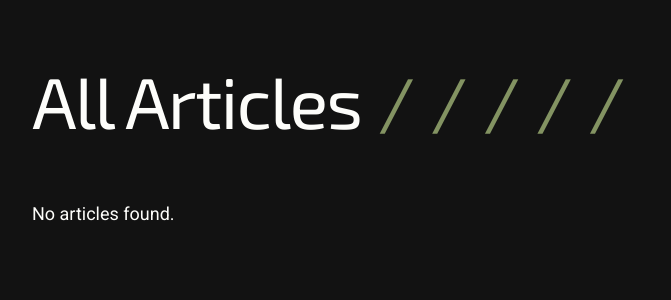
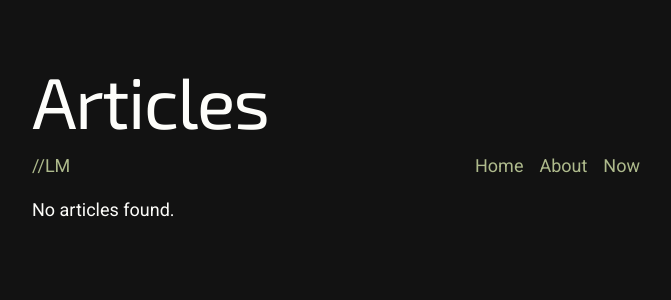
Before and after one commit to lucasmcclean/portfolio, a SvelteKit app: page /articles in a window 1280 px wide. Shown: the top 300 px of the page, without its empty margins (304-975 px from the left). Built offline with nearby package versions, Linux system fonts and the light colour scheme; a web font is replaced by a local one.

Commit message:
feat(articles): restyle, add nav links

```diff
--- a/src/routes/articles/+page.svelte
+++ b/src/routes/articles/+page.svelte
@@ -1,6 +1,7 @@
 <script lang="ts">
 	import type { ArticleMeta } from '$lib/articles';
 	import ArticleCollectionMeta from '$lib/components/ArticleCollectionMeta.svelte';
+	import Link from '$lib/components/Link.svelte';
 	import { SITE_NAME } from '$lib/consts.js';
 
 	const { data } = $props();
@@ -15,16 +16,23 @@
 />
 
 <div class="xs:text-lg mx-auto flex max-w-2xl flex-col items-center px-8">
-	<main class="w-full min-h-screen">
-		<header class="my-16">
-			<h1 class="xs:text-6xl text-4xl flex font-semibold tracking-tight sm:text-7xl">
-				All Articles
-				<span class="text-primary flex flex-grow justify-around px-2" aria-hidden="true">
-					<span>/</span><span>/</span><span>/</span><span>/</span><span>/</span>
-				</span>
-			</h1>
-		</header>
+	<header class="xs:self-start w-fit self-center pt-16 pb-0">
+		<h1 class="xs:text-6xl text-4xl font-semibold tracking-tight sm:text-7xl">Articles</h1>
+	</header>
 
+	<nav class="xs:justify-start flex w-full justify-center py-4 text-lg sm:justify-between">
+		<ul class="hidden gap-x-4 sm:flex">
+			<li><Link href="/">//LM</Link></li>
+		</ul>
+
+		<ul class="flex gap-x-4">
+			<li><Link href="/">Home</Link></li>
+			<li><Link href="/about">About</Link></li>
+			<li><Link href="/now">Now</Link></li>
+		</ul>
+	</nav>
+
+	<main class="w-full">
 		{#if articles.length === 0}
 			<p>No articles found.</p>
 		{:else}
```
